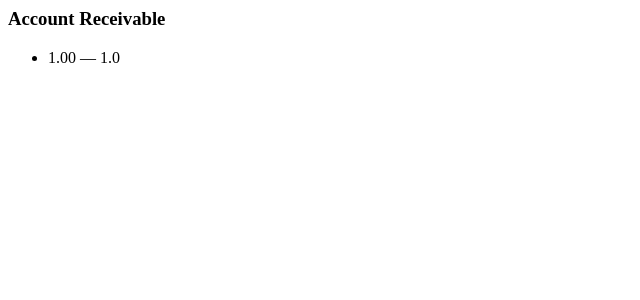
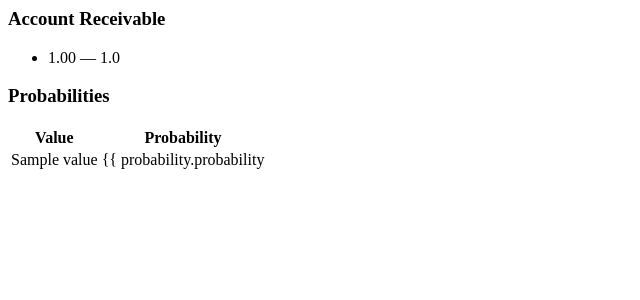
Before and after one commit to joaofelipecb/risk, a Django app: template riskApp/templates/riskApp/index.html in a window 1280 px wide. Shown: the top 300 px of the page, without its empty margins (0-640 px from the left). Run offline with Django 3.2, Linux system fonts and the light colour scheme; tables that the repository leaves empty hold one stand-in row (values such as "Sample post"); the template is opened without the code that fills it: values that come from a table or form of the project are taken from there, most other values are stand-ins (such as "Sample title", 1, 10 or a date in 2020).

Commit message:
added the probabilities to the template

```diff
--- a/riskApp/templates/riskApp/index.html
+++ b/riskApp/templates/riskApp/index.html
@@ -11,15 +11,40 @@
 				<hgroup>
 					<h1>Account Receivable</h1>
 				</hgroup>
-	{% if receivables %}
+{% if receivables %}
 				<ul>
-	{% for receivable in receivables %}
+{% for receivable in receivables %}
 					<li>{{ receivable.value }} &mdash; {{ receivable.probability }}</li>
-	{% endfor %}
+{% endfor %}
 				</ul>
-	{% else %}
+{% else %}
 				<p>No receivable accounts</p>
-	{% endif %}
+{% endif %}
+			</section>
+			<section>
+				<hgroup>
+					<h1>Probabilities</h1>
+				</hgroup>
+{% if probabilities %}
+				<table>
+					<thead>
+						<tr>
+							<th>Value</th>
+							<th>Probability</th>
+						</tr>
+					</thead>
+					<tbody>
+{% for probability in probabilities %}
+						<tr>
+							<td>{{ probability.value }}</td>
+							<td>{{ probability.probability </td>
+						</tr>
+{% endfor %}
+					</tbody>
+				</table>
+{% else %}
+				<p>No probabilities</p>
+{% endif %}
 			</section>
 		</article>
 	</body>
```
